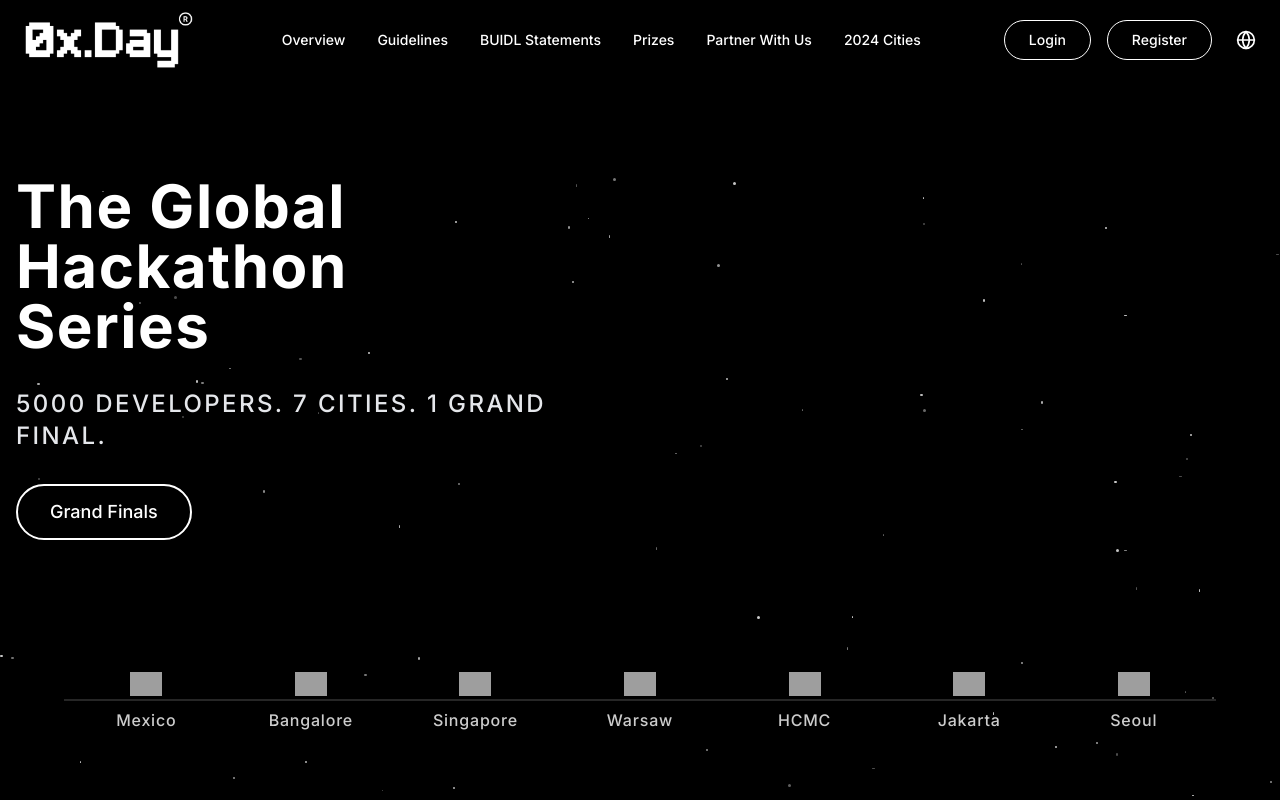
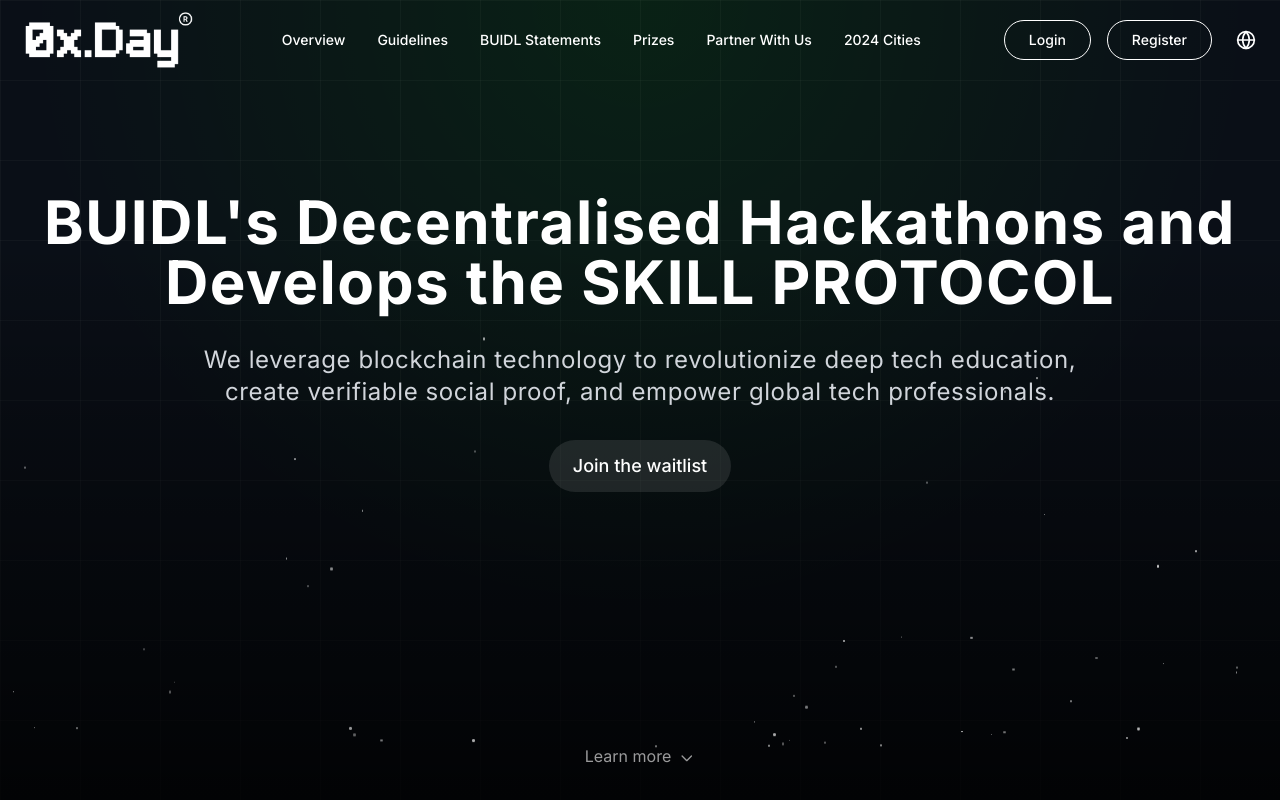
Before and after one commit to beardev-in/hack-day, a Next.js app: page / in a window 1280 px wide. Shown: the top 800 px of the page. Built offline with nearby package versions, Linux system fonts and the light colour scheme; grey boxes are pictures that could not be loaded.

Commit message:
Hero section update and smooth transactions

```diff
--- a/src/components/Header.tsx
+++ b/src/components/Header.tsx
@@ -47,15 +47,23 @@ export default function Header() {
 
           {/* Desktop Navigation */}
           <nav className="hidden lg:flex items-center space-x-8">
-            {navItems.map((item) => (
-              <Link
-                key={item}
-                href={`#${item.toLowerCase().replace(/\s+/g, "-")}`}
-                className="text-sm font-medium text-white hover:text-white/80 transition-colors"
-              >
-                {item}
-              </Link>
-            ))}
+            {navItems.map((item) => {
+              const sectionId = item.toLowerCase().replace(/\s+/g, "-");
+              return (
+                <button
+                  key={item}
+                  onClick={() => {
+                    const targetSection = document.getElementById(sectionId);
+                    if (sectionId) {
+                      targetSection.scrollIntoView({ behavior: "smooth" });
+                    }
+                  }}
+                  className="text-sm font-medium text-white hover:text-white/80 transition-colors"
+                >
+                  {item}
+                </button>
+              );
+            })}
           </nav>
 
           {/* Action Buttons & Language */}
--- a/src/components/HeroSection.tsx
+++ b/src/components/HeroSection.tsx
@@ -8,107 +8,131 @@ export default function Component() {
 
   useEffect(() => {
     const generateStars = () =>
-      [...Array(100)].map(() => ({
-        top: `${Math.random() * 100}%`,
+      [...Array(50)].map(() => ({
         left: `${Math.random() * 100}%`,
-        width: `${Math.random() * 2 + 1}px`,
-        height: `${Math.random() * 2 + 1}px`,
+        animationDuration: `${Math.random() * 100 + 10}s`,
+        size: Math.random() * 2 + 1,
         opacity: Math.random() * 0.5 + 0.3,
-        animationDuration: `${Math.random() * 4 + 2}s`,
       }));
+
     setStars(generateStars());
+
+    const interval = setInterval(() => {
+      setStars(generateStars());
+    }, 60000);
+
+    return () => clearInterval(interval);
   }, []);
 
   return (
-    <section className="relative mt-10 md:mt-44 min-h-[100dvh] overflow-hidden">
-      {/* Star field background */}
-      <div className="absolute inset-0 overflow-hidden">
-        {stars.map((star, i) => (
-          <div
-            key={i}
-            className="absolute rounded-full bg-white"
-            style={{
-              ...star,
-              animation: `twinkle ${star.animationDuration} infinite ease-in-out`,
-            }}
-          />
-        ))}
-      </div>
+    <section className="relative w-full min-h-[100dvh] overflow-hidden bg-[#0A0F17]">
+      {/* Grid Background */}
+      <div
+        className="absolute inset-0"
+        style={{
+          backgroundImage: `
+            linear-gradient(to right, rgba(255,255,255,0.03) 1px, transparent 1px),
+            linear-gradient(to bottom, rgba(255,255,255,0.03) 1px, transparent 1px)
+          `,
+          backgroundSize: "80px 80px",
+        }}
+      />
 
-      <div className="container mx-auto px-4 h-full">
-        <div className="grid lg:grid-cols-2 gap-8 h-full items-center pt-20 lg:pt-0">
-          {/* Left Content */}
-          <div className="relative z-10 space-y-6 lg:space-y-8">
-            <h1 className="text-3xl sm:text-4xl lg:text-6xl font-bold text-white leading-tight tracking-wide">
-              The Global
+      {/* Spotlight Effect */}
+      <div
+        className="absolute inset-0"
+        style={{
+          background: `
+          radial-gradient(circle at 50% 0%, rgba(0,255,0, 0.08), transparent 60%),
+          linear-gradient(to bottom, rgba(0,0,0,0) 30%, rgba(0,0,0,0.8) 100%) /* Fading effect */
+        `,
+        }}
+      />
+
+      {/* Animated Stars */}
+      {stars.map((star, index) => (
+        <div
+          key={index}
+          className="absolute w-1 h-1 bg-white rounded-full animate-star"
+          style={{
+            left: star.left,
+            width: `${star.size}px`,
+            height: `${star.size}px`,
+            opacity: star.opacity,
+            animationDuration: star.animationDuration,
+            borderRadius: "50%",
+          }}
+        />
+      ))}
+
+      {/* Content Container */}
+      <div className="container w-full flex justify-center mt-28 md:mt-48 mx-auto px-4 h-full">
+        <div className="w-full h-full flex items-center justify-center pt-20 lg:pt-0">
+          <div className="relative z-10 space-y-6 lg:space-y-8 text-center">
+            <h1 className="text-3xl sm:text-4xl lg:text-6xl font-bold text-white text-center leading-tight tracking-wide">
+              BUIDL&apos;s Decentralised Hackathons and
               <br />
-              Hackathon
+              Develops the SKILL PROTOCOL
+            </h1>
+            <p className="text-lg sm:text-xl lg:text-2xl text-center text-gray-300 tracking-wide">
+              We leverage blockchain technology to revolutionize deep tech
+              education,
               <br />
-              Series
-            </h1>
-            <p className="text-lg sm:text-xl lg:text-2xl text-gray-200 tracking-widest font-medium">
-              5000 DEVELOPERS. 7 CITIES. 1 GRAND FINAL.
+              create verifiable social proof, and empower global tech
+              professionals.
             </p>
             <div>
               <Link
-                href="#grand-finals"
-                className="inline-block border-2 border-white text-white px-8 py-3 rounded-full text-lg font-medium hover:bg-white hover:text-black transition-all duration-300"
+                href="#join-waitlist"
+                className="inline-block bg-white/10 text-white px-6 py-3 rounded-full text-lg font-medium hover:bg-white/20 transition-all duration-300"
               >
-                Grand Finals
+                Join the waitlist
               </Link>
             </div>
           </div>
-
-          {/* Right Content - Empty for background effect */}
-          <div className="relative lg:absolute lg:right-0 lg:top-0 lg:w-3/5 lg:h-full"></div>
         </div>
 
-        {/* Cities Timeline */}
-        <div className="absolute mt-32 left-0 right-0 px-4">
-          <div className="max-w-6xl mx-auto">
-            <div className="relative">
-              {/* Horizontal Line */}
-              <div className="absolute left-0 right-0 h-px bg-white/30 top-1/2 transform -translate-y-1/2" />
-
-              {/* Cities */}
-              <div className="grid grid-cols-7 relative">
-                {[
-                  "Mexico",
-                  "Bangalore",
-                  "Singapore",
-                  "Warsaw",
-                  "HCMC",
-                  "Jakarta",
-                  "Seoul",
-                ].map((city, index) => (
-                  <div key={city} className="flex flex-col items-center">
-                    <div className="w-8 h-8 mb-2">
-                      <img
-                        src={`/placeholder.svg?height=32&width=32`}
-                        alt={`${city} icon`}
-                        className="w-full h-full object-contain"
-                      />
-                    </div>
-                    <span className="text-white/80 text-sm lg:text-base font-medium tracking-wider">
-                      {city}
-                    </span>
-                  </div>
-                ))}
-              </div>
-            </div>
-          </div>
+        {/* Learn More Link */}
+        <div className="absolute bottom-8 left-1/2 transform -translate-x-1/2">
+          <button
+            onClick={() => {
+              const targetSection = document.getElementById("overview");
+              if (targetSection) {
+                targetSection.scrollIntoView({ behavior: "smooth" });
+              }
+            }}
+            className="text-white/60 hover:text-white transition-colors duration-300"
+          >
+            Learn more
+            <svg
+              className="inline-block ml-2 w-4 h-4"
+              fill="none"
+              stroke="currentColor"
+              viewBox="0 0 24 24"
+              xmlns="http://www.w3.org/2000/svg"
+            >
+              <path
+                strokeLinecap="round"
+                strokeLinejoin="round"
+                strokeWidth={2}
+                d="M19 9l-7 7-7-7"
+              />
+            </svg>
+          </button>
         </div>
       </div>
 
       <style jsx>{`
-        @keyframes twinkle {
-          0%,
+        @keyframes star-rise {
+          0% {
+            transform: translateY(100vh);
+          }
           100% {
-            opacity: 0.3;
+            transform: translateY(-10vh);
           }
-          50% {
-            opacity: 0.8;
-          }
+        }
+        .animate-star {
+          animation: star-rise linear infinite;
         }
       `}</style>
     </section>
```
Also changed, not shown: package.json (+1 -6 lines), 1 other file (tests, documents, lock files or other folders).
